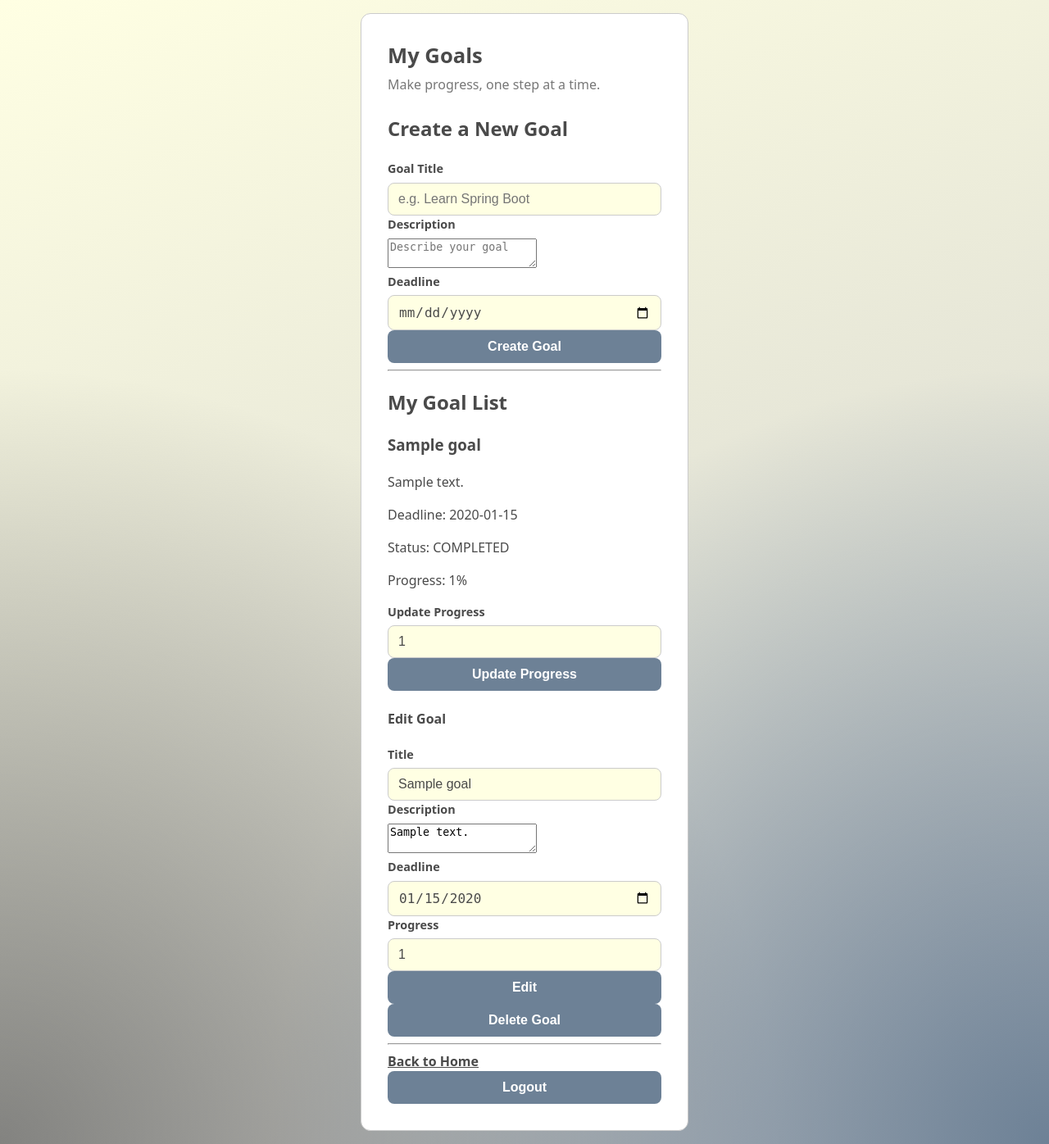
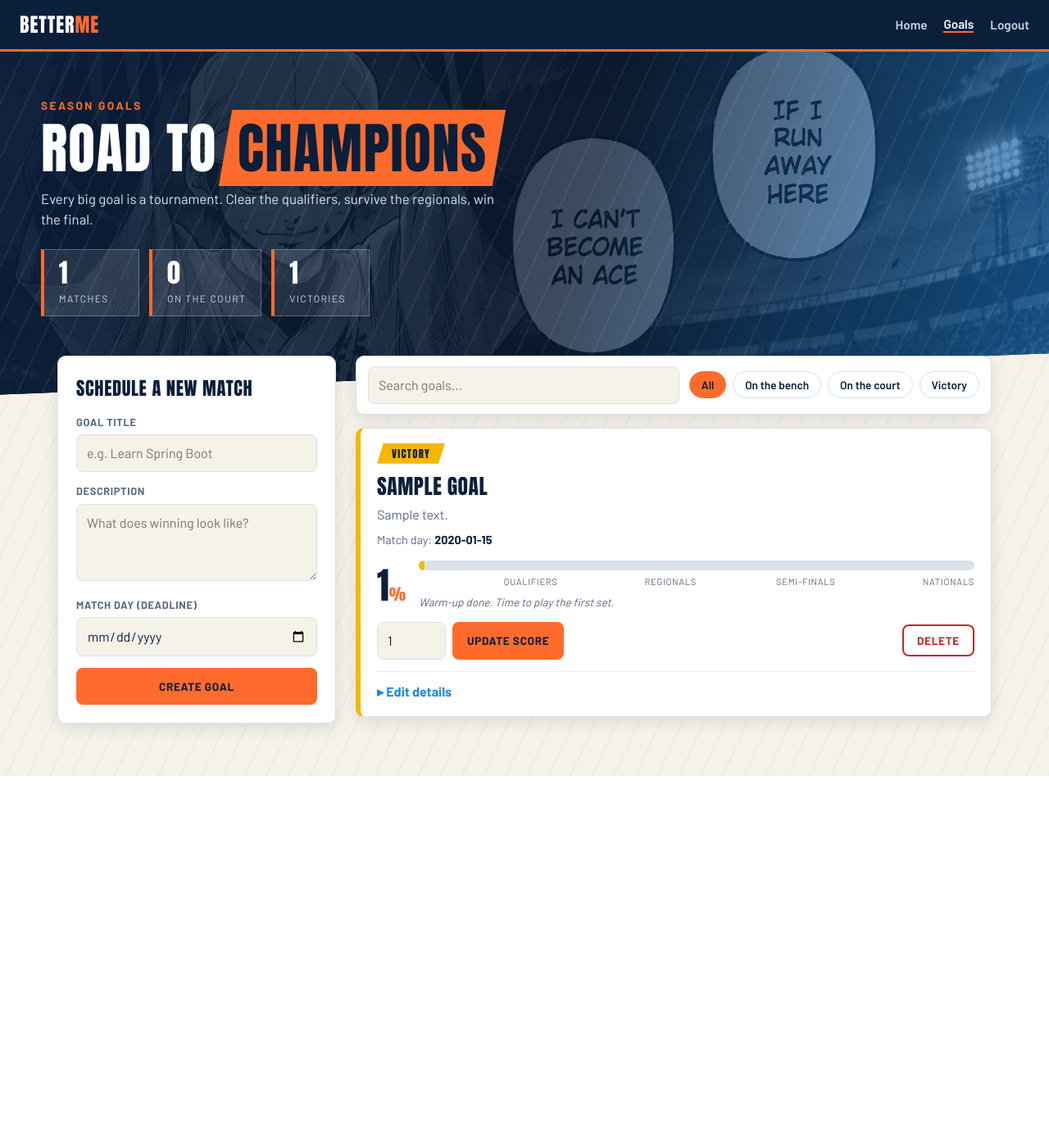
Before and after one commit to Berserker268/BetterMe, a Spring Boot app: page /goals in a window 1280 px wide. Shown: the whole page at 82% size. After the commit the page ends 947 px from the top, so only its background shows below. Run offline with Spring Boot 4, Linux system fonts and the light colour scheme; the visitor is signed in with stand-in values (Sample User, id 1); tables that the repository leaves empty hold one stand-in row (values such as "Sample post"); some of the project's set-up classes (security, data sources, template engines, error pages and the like) are left out, and stand-ins take their place.

Commit message:
Redesign goals page with sports theme and add home link

```diff
--- /dev/null
+++ b/backend-main/src/main/resources/static/css/goals-arena.css
@@ -0,0 +1,191 @@
+:root {
+  --bg: #F5F2E8; --surface: #FFFFFF; --ink: #0B1F3A; --muted: #5A6A80; --line: #DCE1E8;
+  --navy: #0B1F3A; --sky: #1E88E5; --orange: #FF6B2C; --gold: #F5B700; --danger: #C62828;
+  --shadow: 0 6px 18px rgba(11, 31, 58, .10);
+  --font-head: 'Anton', 'Impact', 'Arial Narrow', sans-serif;
+  --font-body: 'Barlow', 'Segoe UI', system-ui, sans-serif;
+}
+@media (prefers-color-scheme: dark) {
+  :root {
+    --bg: #07111F; --surface: #0F2038; --ink: #EAF2FF; --muted: #9DB0C8; --line: #22385A;
+    --sky: #4DA3FF; --orange: #FF8247; --gold: #FFC93C; --danger: #FF8A80;
+    --shadow: 0 6px 18px rgba(0, 0, 0, .35);
+  }
+}
+
+* { box-sizing: border-box; }
+[hidden] { display: none !important; }
+.sr-only { position: absolute; width: 1px; height: 1px; overflow: hidden; clip: rect(0 0 0 0); }
+
+body {
+  margin: 0; min-height: 100vh;
+  background-color: var(--bg);
+  background-image: repeating-linear-gradient(115deg, transparent 0 22px, rgba(30, 136, 229, .05) 22px 24px);
+  color: var(--ink); font-family: var(--font-body); line-height: 1.5;
+}
+
+/* ---------- Top bar ---------- */
+.topbar {
+  position: sticky; top: 0; z-index: 10;
+  display: flex; align-items: center; justify-content: space-between;
+  padding: 12px 24px; background: #0B1F3A; border-bottom: 3px solid var(--orange);
+}
+.brand { font-family: var(--font-head); font-size: 1.5rem; letter-spacing: .04em; color: #fff; text-decoration: none; text-transform: uppercase; }
+.brand span { color: var(--orange); }
+.topbar nav { display: flex; align-items: center; gap: 20px; }
+.topbar nav a, .link-btn {
+  color: #C9D6E8; text-decoration: none; font: 600 .95rem var(--font-body);
+  background: none; border: none; padding: 0; cursor: pointer;
+}
+.topbar nav a:hover, .link-btn:hover, .topbar nav a.active { color: #fff; }
+.topbar nav a.active { border-bottom: 2px solid var(--orange); }
+
+/* ---------- Hero ---------- */
+.hero {
+  position: relative; color: #fff; padding: 56px 24px 96px;
+  background:
+    linear-gradient(105deg, rgba(11, 31, 58, .92) 0%, rgba(11, 31, 58, .75) 55%, rgba(30, 136, 229, .55) 100%),
+    url('/images/goals-hero.jpg') center / cover no-repeat,
+    linear-gradient(135deg, #0B1F3A, #1E88E5);
+  clip-path: polygon(0 0, 100% 0, 100% 88%, 0 100%);
+}
+.hero::before {
+  content: ''; position: absolute; inset: 0;
+  background: repeating-linear-gradient(115deg, transparent 0 26px, rgba(255, 255, 255, .06) 26px 28px);
+}
+.hero-inner { position: relative; max-width: 1180px; margin: 0 auto; }
+.eyebrow { margin: 0 0 6px; font-weight: 700; letter-spacing: .18em; text-transform: uppercase; color: var(--orange); font-size: .85rem; }
+.hero h1 {
+  margin: 0; font-family: var(--font-head); font-weight: 400; text-transform: uppercase;
+  font-size: clamp(2.4rem, 6vw, 4.2rem); line-height: 1.08; letter-spacing: .02em;
+}
+.hl { position: relative; z-index: 0; color: #0B1F3A; padding: 0 .12em; }
+.hl::before {
+  content: ''; position: absolute; inset: .06em -.1em; background: var(--orange);
+  transform: skewX(-10deg); z-index: -1;
+}
+.hero-sub { max-width: 560px; margin: 12px 0 0; color: #D6E2F2; font-size: 1.05rem; }
+
+.scoreboard { display: flex; flex-wrap: wrap; gap: 12px; margin-top: 24px; }
+.score {
+  min-width: 120px; padding: 10px 18px;
+  background: rgba(255, 255, 255, .10); border: 1px solid rgba(255, 255, 255, .25);
+  border-left: 4px solid var(--orange);
+}
+.score strong { display: block; font-family: var(--font-head); font-weight: 400; font-size: 2rem; line-height: 1.1; }
+.score span { font-size: .75rem; letter-spacing: .12em; text-transform: uppercase; color: #C9D6E8; }
+
+/* ---------- Layout ---------- */
+.layout {
+  display: grid; grid-template-columns: 340px 1fr; gap: 24px;
+  max-width: 1180px; margin: -48px auto 56px; padding: 0 20px; position: relative;
+}
+.panel, .goal-card, .toolbar, .empty {
+  background: var(--surface); border: 1px solid var(--line); border-radius: 10px; box-shadow: var(--shadow);
+}
+.create-panel { padding: 22px; position: sticky; top: 76px; align-self: start; }
+.create-panel h2 { margin: 0 0 16px; font-family: var(--font-head); font-weight: 400; font-size: 1.4rem; text-transform: uppercase; letter-spacing: .03em; }
+
+/* ---------- Forms ---------- */
+.field { margin-bottom: 14px; }
+.field.two { display: grid; grid-template-columns: 1fr 1fr; gap: 12px; }
+label { display: block; margin-bottom: 5px; font-size: .8rem; font-weight: 700; letter-spacing: .05em; text-transform: uppercase; color: var(--muted); }
+input, textarea {
+  width: 100%; padding: 10px 12px; font: inherit; color: var(--ink);
+  background: var(--bg); border: 1px solid var(--line); border-radius: 8px;
+}
+input:focus, textarea:focus { outline: 2px solid var(--sky); outline-offset: 1px; }
+textarea { resize: vertical; }
+.field-error { margin: 4px 0 0; color: var(--danger); font-size: .85rem; }
+
+.btn {
+  display: inline-block; padding: 9px 16px; border: 2px solid transparent; border-radius: 8px;
+  font: 700 .85rem var(--font-body); letter-spacing: .05em; text-transform: uppercase;
+  cursor: pointer; transition: transform .12s, box-shadow .12s, background .12s;
+}
+.btn:hover { transform: translateY(-1px); box-shadow: 0 4px 10px rgba(0, 0, 0, .18); }
+.btn-primary { background: var(--orange); color: #0B1F3A; }
+.btn-danger { background: transparent; color: var(--danger); border-color: var(--danger); }
+.btn-danger:hover { background: var(--danger); color: #fff; }
+.btn-wide { width: 100%; padding: 12px; }
+
+/* ---------- Toolbar ---------- */
+.toolbar { display: flex; flex-wrap: wrap; gap: 12px; align-items: center; padding: 12px 14px; margin-bottom: 16px; }
+.toolbar input[type="search"] { flex: 1 1 200px; width: auto; }
+.chips { display: flex; flex-wrap: wrap; gap: 8px; }
+.chip {
+  padding: 7px 14px; border: 1px solid var(--line); border-radius: 999px;
+  background: var(--surface); color: var(--ink); font: 600 .85rem var(--font-body); cursor: pointer;
+}
+.chip:hover { border-color: var(--orange); }
+.chip.active { background: var(--orange); border-color: var(--orange); color: #0B1F3A; }
+
+/* ---------- Goal card ---------- */
+.goal-card { padding: 18px 20px; margin-bottom: 16px; border-left: 6px solid var(--muted); }
+.goal-card.is-court { border-left-color: var(--sky); }
+.goal-card.is-win { border-left-color: var(--gold); }
+
+.goal-head { display: flex; align-items: center; justify-content: space-between; gap: 12px; margin-bottom: 8px; }
+.tag {
+  display: inline-block; padding: 3px 18px; background: var(--line); color: var(--ink);
+  font-family: var(--font-head); font-size: .8rem; letter-spacing: .1em; text-transform: uppercase;
+  clip-path: polygon(8px 0, 100% 0, calc(100% - 8px) 100%, 0 100%);
+}
+.is-court .tag { background: var(--sky); color: #07111F; }
+.is-win .tag { background: var(--gold); color: #0B1F3A; }
+
+.countdown { font-weight: 700; font-size: .85rem; color: var(--muted); }
+.countdown.urgent { color: var(--orange); }
+.countdown.late { color: var(--danger); }
+
+.goal-title { margin: 0 0 4px; font-family: var(--font-head); font-weight: 400; font-size: 1.6rem; letter-spacing: .02em; text-transform: uppercase; }
+.goal-desc { margin: 0 0 8px; color: var(--muted); }
+.meta { margin: 0 0 14px; font-size: .9rem; color: var(--muted); }
+.meta strong { color: var(--ink); }
+
+.progress-block { display: grid; grid-template-columns: auto 1fr; gap: 16px; align-items: center; margin-bottom: 14px; }
+.score-big { font-family: var(--font-head); line-height: 1; }
+.score-big strong { font-weight: 400; font-size: 2.8rem; }
+.score-big span { font-size: 1.2rem; color: var(--orange); }
+.track { height: 12px; background: var(--line); border-radius: 999px; overflow: hidden; }
+.fill { height: 100%; background: linear-gradient(90deg, var(--sky), var(--orange)); border-radius: 999px; transition: width .6s ease; }
+.is-win .fill { background: var(--gold); }
+.stages {
+  display: grid; grid-template-columns: repeat(4, 1fr); margin: 6px 0 0; padding: 0; list-style: none;
+  text-align: right; font-size: .7rem; letter-spacing: .06em; text-transform: uppercase; color: var(--muted);
+}
+.stages li.reached { color: var(--ink); font-weight: 700; }
+.stages li.reached::before { content: '\2605\00a0'; color: var(--orange); }
+.pep { margin: 6px 0 0; font-size: .85rem; font-style: italic; color: var(--muted); }
+
+.actions { display: flex; flex-wrap: wrap; gap: 12px; justify-content: space-between; align-items: center; }
+.quick { display: flex; gap: 8px; }
+.quick input { width: 84px; }
+
+details.edit { margin-top: 14px; padding-top: 12px; border-top: 1px dashed var(--line); }
+details.edit summary { cursor: pointer; list-style: none; font-weight: 700; color: var(--sky); }
+details.edit summary::-webkit-details-marker { display: none; }
+details.edit summary::before { content: '\25B8\00a0'; }
+details.edit[open] summary::before { content: '\25BE\00a0'; }
+details.edit form { margin-top: 12px; }
+
+/* ---------- Empty state ---------- */
+.empty { padding: 32px; text-align: center; border-style: dashed; color: var(--muted); }
+.empty img { max-width: 220px; margin-bottom: 8px; }
+.empty h3 { margin: 0 0 4px; font-family: var(--font-head); font-weight: 400; font-size: 1.4rem; text-transform: uppercase; color: var(--ink); }
+
+/* ---------- Responsive ---------- */
+@media (max-width: 900px) {
+  .layout { grid-template-columns: 1fr; margin-top: -40px; }
+  .create-panel { position: static; }
+}
+@media (max-width: 520px) {
+  .topbar { padding: 10px 14px; }
+  .progress-block { grid-template-columns: 1fr; }
+  .actions { flex-direction: column; align-items: stretch; }
+  .quick { width: 100%; }
+  .quick input { flex: 1; }
+}
+@media (prefers-reduced-motion: reduce) {
+  * { transition: none !important; }
+}
--- a/backend-main/src/main/resources/templates/goals.html
+++ b/backend-main/src/main/resources/templates/goals.html
@@ -1,189 +1,212 @@
-
 <!DOCTYPE html>
-<html xmlns:th="http://www.thymeleaf.org">
+<html lang="en" xmlns:th="http://www.thymeleaf.org">
 <head>
   <meta charset="UTF-8">
   <meta name="viewport" content="width=device-width, initial-scale=1">
   <title>My Goals - BetterMe</title>
-   <link rel="stylesheet" th:href="@{/css/style.css}">
+  <link rel="preconnect" href="https://fonts.googleapis.com">
+  <link rel="preconnect" href="https://fonts.gstatic.com" crossorigin>
+  <link href="https://fonts.googleapis.com/css2?family=Anton&family=Barlow:wght@400;600;700&display=swap" rel="stylesheet">
+  <link rel="stylesheet" th:href="@{/css/goals-arena.css}">
 </head>
 <body>
 
-<div class="card">
+<header class="topbar">
+  <a class="brand" th:href="@{/home}">Better<span>Me</span></a>
+  <nav>
+    <a th:href="@{/home}">Home</a>
+    <a th:href="@{/goals}" class="active">Goals</a>
+    <form th:action="@{/logout}" method="post">
+      <button type="submit" class="link-btn">Logout</button>
+    </form>
+  </nav>
+</header>
 
-   <h1>My Goals</h1>
-   <p class="subtitle">Make progress, one step at a time.</p>
+<section class="hero">
+  <div class="hero-inner">
+    <p class="eyebrow">Season goals</p>
+    <h1>Road to <span class="hl">CHAMPIONS</span></h1>
+    <p class="hero-sub">Every big goal is a tournament. Clear the qualifiers, survive the regionals, win the final.</p>
+    <div class="scoreboard" aria-label="Summary">
+      <div class="score"><strong id="stat-total">0</strong><span>Matches</span></div>
+      <div class="score"><strong id="stat-court">0</strong><span>On the court</span></div>
+      <div class="score"><strong id="stat-win">0</strong><span>Victories</span></div>
+    </div>
+  </div>
+</section>
 
-   <!-- Create Goal Form -->
-   <h2>Create a New Goal</h2>
+<main class="layout">
 
-   <form th:action="@{/goals/create}"
-         th:object="${goalRequest}"
-         method="post">
+  <!-- Create goal -->
+  <aside class="panel create-panel">
+    <h2>Schedule a new match</h2>
+    <form th:action="@{/goals/create}" th:object="${goalRequest}" method="post">
+      <div class="field">
+        <label for="title">Goal title</label>
+        <input type="text" th:field="*{title}" placeholder="e.g. Learn Spring Boot" maxlength="100" required>
+        <p class="field-error" th:if="${#fields.hasErrors('title')}" th:errors="*{title}"></p>
+      </div>
+      <div class="field">
+        <label for="description">Description</label>
+        <textarea th:field="*{description}" rows="3" maxlength="1000" placeholder="What does winning look like?"></textarea>
+      </div>
+      <div class="field">
+        <label for="deadline">Match day (deadline)</label>
+        <input type="date" th:field="*{deadline}">
+      </div>
+      <button type="submit" class="btn btn-primary btn-wide">Create goal</button>
+    </form>
+  </aside>
 
-      <label>Goal Title</label>
-      <input type="text" th:field="*{title}"
-            placeholder="e.g. Learn Spring Boot" required>
-      <p th:if="${#fields.hasErrors('title')}"
-         th:errors="*{title}"></p>
-
-      <label>Description</label>
-      <textarea th:field="*{description}"
-               placeholder="Describe your goal"></textarea>
-
-      <label>Deadline</label>
-      <input type="date" th:field="*{deadline}">
-
-      <button type="submit">Create Goal</button>
-   </form>
-
-   <hr>
-
-   <!-- Display Goals -->
-   <h2>My Goal List</h2>
-
-   <div th:if="${#lists.isEmpty(goals)}">
-      <p>You haven't created any goals yet.</p>
+  <!-- Goal list -->
+  <section class="board">
+    <div class="toolbar">
+      <input type="search" id="goal-search" placeholder="Search goals..." aria-label="Search goals">
+      <div class="chips" role="group" aria-label="Filter by status">
+        <button type="button" class="chip active" data-filter="ALL">All</button>
+        <button type="button" class="chip" data-filter="NOT_STARTED">On the bench</button>
+        <button type="button" class="chip" data-filter="IN_PROGRESS">On the court</button>
+        <button type="button" class="chip" data-filter="COMPLETED">Victory</button>
+      </div>
     </div>
 
-   <div th:each="goal : ${goals}">
-      <h3 th:text="${goal.title}"></h3>
+    <div class="empty" th:if="${#lists.isEmpty(goals)}">
+      <img th:src="@{/images/goals-empty.png}" alt="" onerror="this.remove()">
+      <h3>No matches scheduled yet</h3>
+      <p>Your road to Nationals starts with one goal. Create it on the left.</p>
+    </div>
 
-      <p th:text="${goal.description}"></p>
+    <p class="empty" id="no-results" hidden>No goals match your search or filter.</p>
 
-      <p>
-         Deadline:
-         <span th:text="${goal.deadline != null ? goal.deadline : 'Not set'}"></span>
-      </p>
+    <article class="goal-card" th:each="goal : ${goals}"
+             th:with="st=${#strings.toString(goal.status)}, p=${goal.progress ?: 0}"
+             th:data-status="${st}"
+             th:data-deadline="${goal.deadline}"
+             th:data-search="${#strings.toLowerCase(goal.title + ' ' + (goal.description ?: ''))}"
+             th:classappend="${st == 'COMPLETED'} ? 'is-win' : (${st == 'IN_PROGRESS'} ? 'is-court' : 'is-bench')">
 
-      <p>
-         Status:
-         <span th:text="${goal.status}"></span>
-      </p>
+      <div class="goal-head">
+        <span class="tag" th:text="${st == 'COMPLETED' ? 'Victory' : (st == 'IN_PROGRESS' ? 'On the court' : 'On the bench')}">On the bench</span>
+        <span class="countdown js-countdown"></span>
+      </div>
 
-      <p>
-   Progress:
-   <span th:text="${goal.progress}"></span>%
-</p>
+      <h3 class="goal-title" th:text="${goal.title}">Goal title</h3>
+      <p class="goal-desc" th:if="${goal.description != null and !#strings.isEmpty(goal.description)}" th:text="${goal.description}"></p>
+      <p class="meta">Match day: <strong th:text="${goal.deadline != null ? goal.deadline : 'Not set'}">Not set</strong></p>
 
-<form th:action="@{/goals/update-progress/{id}(id=${goal.id})}"
-   method="post">
+      <div class="progress-block">
+        <div class="score-big"><strong th:text="${p}">0</strong><span>%</span></div>
+        <div class="track-wrap">
+          <div class="track"><div class="fill" th:style="'width:' + ${p} + '%'"></div></div>
+          <ol class="stages">
+            <li th:classappend="${p >= 25} ? 'reached'">Qualifiers</li>
+            <li th:classappend="${p >= 50} ? 'reached'">Regionals</li>
+            <li th:classappend="${p >= 75} ? 'reached'">Semi-finals</li>
+            <li th:classappend="${p >= 100} ? 'reached'">Nationals</li>
+          </ol>
+          <p class="pep" th:text="${p >= 100 ? 'You made it to Nationals. Take a bow.' : (p >= 75 ? 'Semi-finals won. One match left.' : (p >= 50 ? 'Halfway there. Keep the rally alive.' : (p >= 25 ? 'Qualifiers cleared. Regionals next.' : 'Warm-up done. Time to play the first set.')))}"></p>
+        </div>
+      </div>
 
-   <label>Update Progress</label>
-
-   <input type="number"
-         name="progress"
-         min="0"
-         max="100"
-         th:value="${goal.progress}"
-         required>
-
-   <button type="submit">Update Progress</button>
+      <div class="actions">
+        <form class="quick" th:action="@{/goals/update-progress/{id}(id=${goal.id})}" method="post">
+          <label class="sr-only" th:for="|progress-${goal.id}|">Progress</label>
+          <input type="number" name="progress" min="0" max="100" th:value="${p}" th:id="|progress-${goal.id}|" required>
+          <button type="submit" class="btn btn-primary">Update score</button>
         </form>
-
-<h4>Edit Goal</h4>
-
-<form th:action="@{/goals/edit/{id}(id=${goal.id})}"
-   method="post">
-
-   <label>Title</label>
-   <input type="text"
-         name="title"
-         th:value="${goal.title}"
-         maxlength="100"
-         required>
-
-   <label>Description</label>
-   <textarea name="description"
-            th:text="${goal.description}"
-            maxlength="1000"></textarea>
-
-   <label>Deadline</label>
-   <input type="date"
-         name="deadline"
-         th:value="${goal.deadline}">
-
-   <label>Progress</label>
-   <input type="number"
-         name="progress"
-         min="0"
-         max="100"
-         th:value="${goal.progress}"
-         required>
-
-   <button type="button"
-        th:onclick="|toggleEdit(${goal.id})|">
-    Edit
-</button>
-
-<div th:id="|edit-form-${goal.id}|" style="display: none;">
-
-    <h4>Edit Goal</h4>
-
-    <form th:action="@{/goals/edit/{id}(id=${goal.id})}"
-          method="post">
-
-        <label>Title</label>
-        <input type="text"
-               name="title"
-               th:value="${goal.title}"
-               maxlength="100"
-               required>
-
-        <label>Description</label>
-        <textarea name="description"
-                  th:text="${goal.description}"
-                  maxlength="1000"></textarea>
-
-        <label>Deadline</label>
-        <input type="date"
-               name="deadline"
-               th:value="${goal.deadline}">
-
-        <label>Progress</label>
-        <input type="number"
-               name="progress"
-               min="0"
-               max="100"
-               th:value="${goal.progress}"
-               required>
-
-        <button type="submit">Save Changes</button>
-
-        <button type="button"
-                th:onclick="|toggleEdit(${goal.id})|">
-            Cancel
-        </button>
-
+        <form th:action="@{/goals/delete/{id}(id=${goal.id})}" method="post"
+              onsubmit="return confirm('Delete this goal?');">
+          <button type="submit" class="btn btn-danger">Delete</button>
         </form>
       </div>
 
-<form th:action="@{/goals/delete/{id}(id=${goal.id})}"
-      method="post">
+      <details class="edit">
+        <summary>Edit details</summary>
+        <form th:action="@{/goals/edit/{id}(id=${goal.id})}" method="post">
+          <div class="field">
+            <label>Title</label>
+            <input type="text" name="title" th:value="${goal.title}" maxlength="100" required>
+          </div>
+          <div class="field">
+            <label>Description</label>
+            <textarea name="description" rows="3" maxlength="1000" th:text="${goal.description}"></textarea>
+          </div>
+          <div class="field two">
+            <div>
+              <label>Deadline</label>
+              <input type="date" name="deadline" th:value="${goal.deadline}">
+            </div>
+            <div>
+              <label>Progress</label>
+              <input type="number" name="progress" min="0" max="100" th:value="${p}" required>
+            </div>
+          </div>
+          <button type="submit" class="btn btn-primary">Save changes</button>
+        </form>
+      </details>
+    </article>
+  </section>
+</main>
 
-   <button type="submit">Delete Goal</button>
-</form>
+<script>
+  (function () {
+    var cards = Array.prototype.slice.call(document.querySelectorAll('.goal-card'));
+    var chips = document.querySelectorAll('.chip');
+    var search = document.getElementById('goal-search');
+    var noResults = document.getElementById('no-results');
+    var filter = 'ALL';
 
-      <hr>
-   </div>
+    function countStatus(status) {
+      return cards.filter(function (c) { return c.dataset.status === status; }).length;
+    }
+    document.getElementById('stat-total').textContent = cards.length;
+    document.getElementById('stat-court').textContent = countStatus('IN_PROGRESS');
+    document.getElementById('stat-win').textContent = countStatus('COMPLETED');
 
-   <a th:href="@{/home}">Back to Home</a>
+    function applyFilters() {
+      var q = search.value.trim().toLowerCase();
+      var shown = 0;
+      cards.forEach(function (c) {
+        var okStatus = filter === 'ALL' || c.dataset.status === filter;
+        var okText = !q || (c.dataset.search || '').indexOf(q) !== -1;
+        c.hidden = !(okStatus && okText);
+        if (!c.hidden) shown++;
+      });
+      if (noResults) noResults.hidden = !(cards.length > 0 && shown === 0);
+    }
 
-   <form th:action="@{/logout}" method="post">
-      <button type="submit">Logout</button>
-   </form>
+    chips.forEach(function (chip) {
+      chip.addEventListener('click', function () {
+        chips.forEach(function (c) { c.classList.remove('active'); });
+        chip.classList.add('active');
+        filter = chip.dataset.filter;
+        applyFilters();
+      });
+    });
+    search.addEventListener('input', applyFilters);
 
-</div>
-<script>
-    function toggleEdit(goalId) {
-        const form = document.getElementById("edit-form-" + goalId);
-
-        if (form.style.display === "none") {
-            form.style.display = "block";
+    // Match-day countdown (browser-side, no backend needed)
+    var today = new Date();
+    today.setHours(0, 0, 0, 0);
+    cards.forEach(function (c) {
+      var out = c.querySelector('.js-countdown');
+      var d = c.dataset.deadline;
+      if (!out || !d || c.dataset.status === 'COMPLETED') return;
+      var parts = d.split('-');
+      var due = new Date(+parts[0], +parts[1] - 1, +parts[2]);
+      var days = Math.round((due - today) / 86400000);
+      if (days < 0) {
+        out.textContent = 'Overdue by ' + (-days) + (days === -1 ? ' day' : ' days');
+        out.classList.add('late');
+      } else if (days === 0) {
+        out.textContent = 'Match day is today';
+        out.classList.add('urgent');
       } else {
-            form.style.display = "none";
+        out.textContent = 'D-' + days;
+        if (days <= 3) out.classList.add('urgent');
       }
-    }
+    });
+  })();
 </script>
 </body>
 </html>
--- a/backend-main/src/main/resources/templates/home.html
+++ b/backend-main/src/main/resources/templates/home.html
@@ -11,6 +11,11 @@
         <h1>Welcome to BetterMe</h1>
         <p class="subtitle">You are logged in.</p>
 
+        <a th:href="@{/goals}" class="btn-primary"
+           style="display:block; padding:11px; margin-bottom:12px; text-align:center; text-decoration:none; font-weight:600;">
+            Check your goals
+        </a>
+
         <form th:action="@{/logout}" method="post">
             <button type="submit">Logout</button>
         </form>
```
Also changed, not shown: backend-main/src/main/resources/static/images/goals-empty.png (added), backend-main/src/main/resources/static/images/goals-hero.jpg (added). Lines whose indentation alone changed are shown as unchanged.
